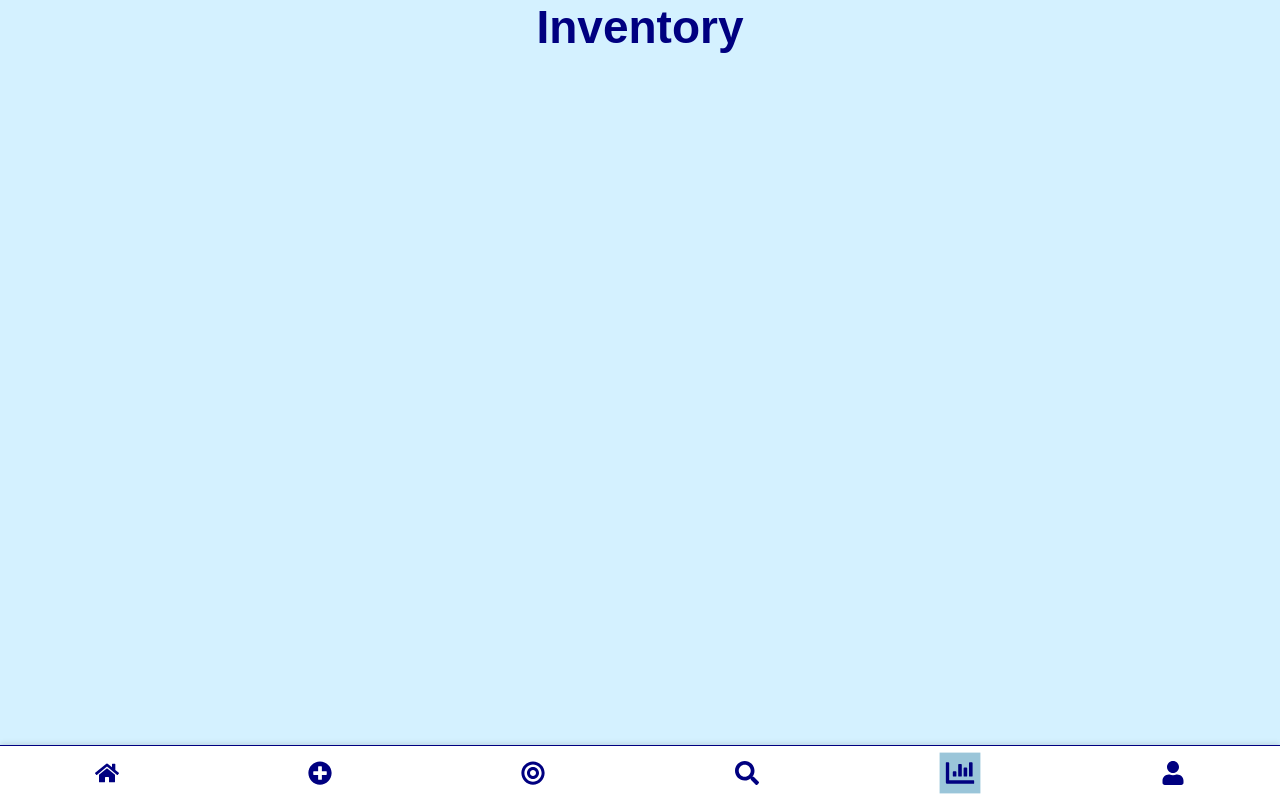
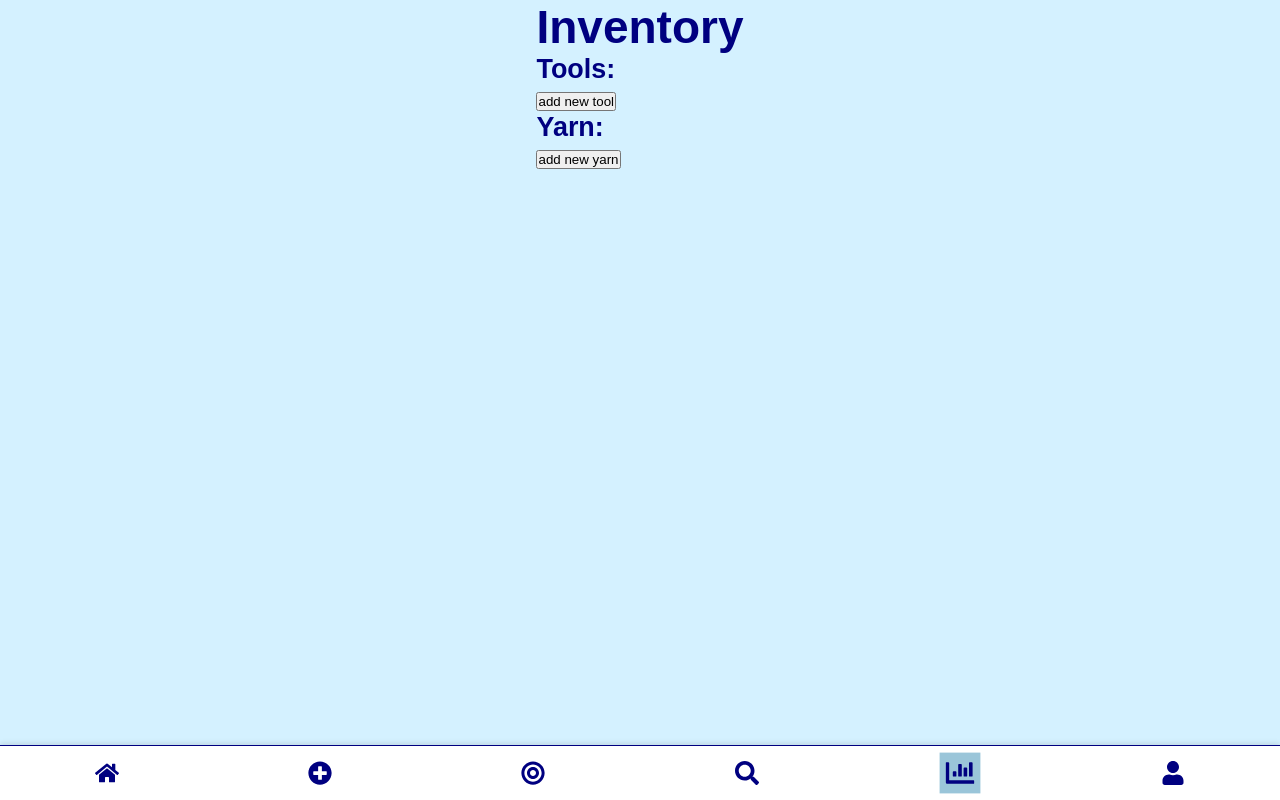
Before and after one commit to ldamps/YarnScapeApp, a React (Vite) app in the folder yarnscape-app/: page /inventory in a window 1280 px wide. Built offline with nearby package versions, Linux system fonts and the light colour scheme; no server answers; sample sign-in values are in the browser's storage.

Commit message:
cleaning up

```diff
--- a/yarnscape-app/src/App.css
+++ /dev/null
@@ -1,5 +0,0 @@
-* {
-  margin: 0;
-  padding: 0;
-  box-sizing: border-box;
-}
--- a/yarnscape-app/src/index.css
+++ /dev/null
@@ -1,69 +0,0 @@
-:root {
-  font-family: Inter, system-ui, Avenir, Helvetica, Arial, sans-serif;
-  line-height: 1.5;
-  font-weight: 400;
-
-  color-scheme: light dark;
-  color: rgba(255, 255, 255, 0.87);
-  background-color: #242424;
-
-  font-synthesis: none;
-  text-rendering: optimizeLegibility;
-  -webkit-font-smoothing: antialiased;
-  -moz-osx-font-smoothing: grayscale;
-  -webkit-text-size-adjust: 100%;
-}
-
-a {
-  font-weight: 500;
-  color: #646cff;
-  text-decoration: inherit;
-}
-a:hover {
-  color: #535bf2;
-}
-
-body {
-  margin: 0;
-  display: flex;
-  place-items: center;
-  min-width: 320px;
-  min-height: 100vh;
-}
-
-h1 {
-  font-size: 3.2em;
-  line-height: 1.1;
-}
-
-button {
-  border-radius: 8px;
-  border: 1px solid transparent;
-  padding: 0.6em 1.2em;
-  font-size: 1em;
-  font-weight: 500;
-  font-family: inherit;
-  background-color: #1a1a1a;
-  cursor: pointer;
-  transition: border-color 0.25s;
-}
-button:hover {
-  border-color: #646cff;
-}
-button:focus,
-button:focus-visible {
-  outline: 4px auto -webkit-focus-ring-color;
-}
-
-@media (prefers-color-scheme: light) {
-  :root {
-    color: #213547;
-    background-color: #ffffff;
-  }
-  a:hover {
-    color: #747bff;
-  }
-  button {
-    background-color: #f9f9f9;
-  }
-}
--- a/yarnscape-app/src/main.tsx
+++ b/yarnscape-app/src/main.tsx
@@ -1,6 +1,5 @@
 import React from 'react'
 import ReactDOM from 'react-dom/client'
-//import App from './App'
 import Homepage from './pages/Homepage'
 import Login from './pages/Login'
 import Signup from './pages/Signup'
@@ -14,7 +13,6 @@ import Design from './pages/design'
 import Library from './pages/Library'
 import Inventory from './pages/Inventory'
 
-//import './index.css'
 
 import {
   BrowserRouter as Router, Routes, Route, Navigate
@@ -22,6 +20,7 @@ import {
 
 // Import the functions you need from the SDKs you need
 import { initializeApp } from "firebase/app";
+import { getFirestore } from "firebase/firestore";
 // Your web app's Firebase configuration
 const firebaseConfig = {
   apiKey: "AIzaSyANPim1rz1Q-1Kg6PdOO8QrsIAnNA_twqg",
@@ -33,6 +32,9 @@ const firebaseConfig = {
 };
 // Initialize Firebase
 const app = initializeApp(firebaseConfig);
+// Initialise cloud firestore
+const db = getFirestore(app);
+
 
 ReactDOM.createRoot(document.getElementById('root') as HTMLElement).render(
   <React.StrictMode>
--- a/yarnscape-app/src/pages/inventory.tsx
+++ b/yarnscape-app/src/pages/inventory.tsx
@@ -3,7 +3,24 @@ import React, { useState } from 'react';
 import BottomNav from '../components/bottomNav';
 import './styles.css'
 
+interface Tool {
+    id: string;
+    name: string;
+    type: string;
+    quantity: number;
+}
+
+interface Yarn {
+    id: string;
+    name: string;
+    type: string;
+    colour: string;
+    quantity: number;
+}
+
 const Inventory = () => {
+
+    const [user, setUser] = useState<any>(null); // to store the user data
 
     // For the bottom navbar
     const [currentTab, setCurrentTab] = useState('inventory');
@@ -18,6 +35,21 @@ const Inventory = () => {
                 <h1>Inventory</h1>
             </div>
 
+            <div className="tools-inventory">
+                <h3>Tools: </h3>
+                <button>add new tool</button>
+
+                {/*Tools already listed in the inventory */}
+
+            </div>
+
+            <div className="yarn-inventory">
+                <h3>Yarn: </h3>
+                <button>add new yarn</button>
+
+                {/*Yarn already listed in the inventory */}
+            </div>
+
             <BottomNav currentTab={currentTab} onTabChange={handleTabChange} />
         </div>
     )
```
Also changed, not shown: yarnscape-app/src/App.tsx (deleted, +0 -45 lines), yarnscape-app/src/components/bottomNavStyles.css (deleted, +0 -44 lines), yarnscape-app/src/pages/styles.css (+17 -0 lines), yarnscape-app/src/testsizes.tsx (deleted).
